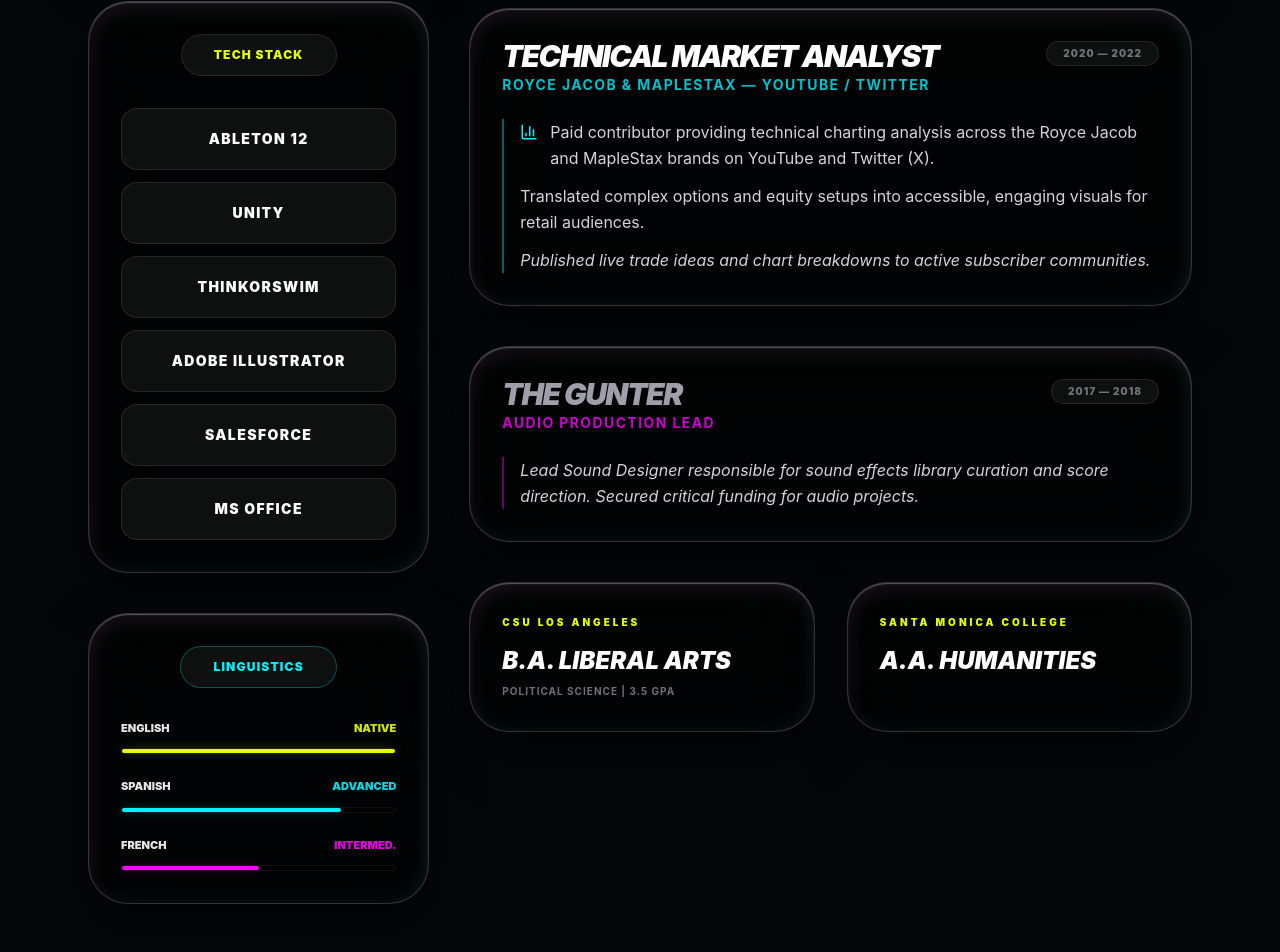
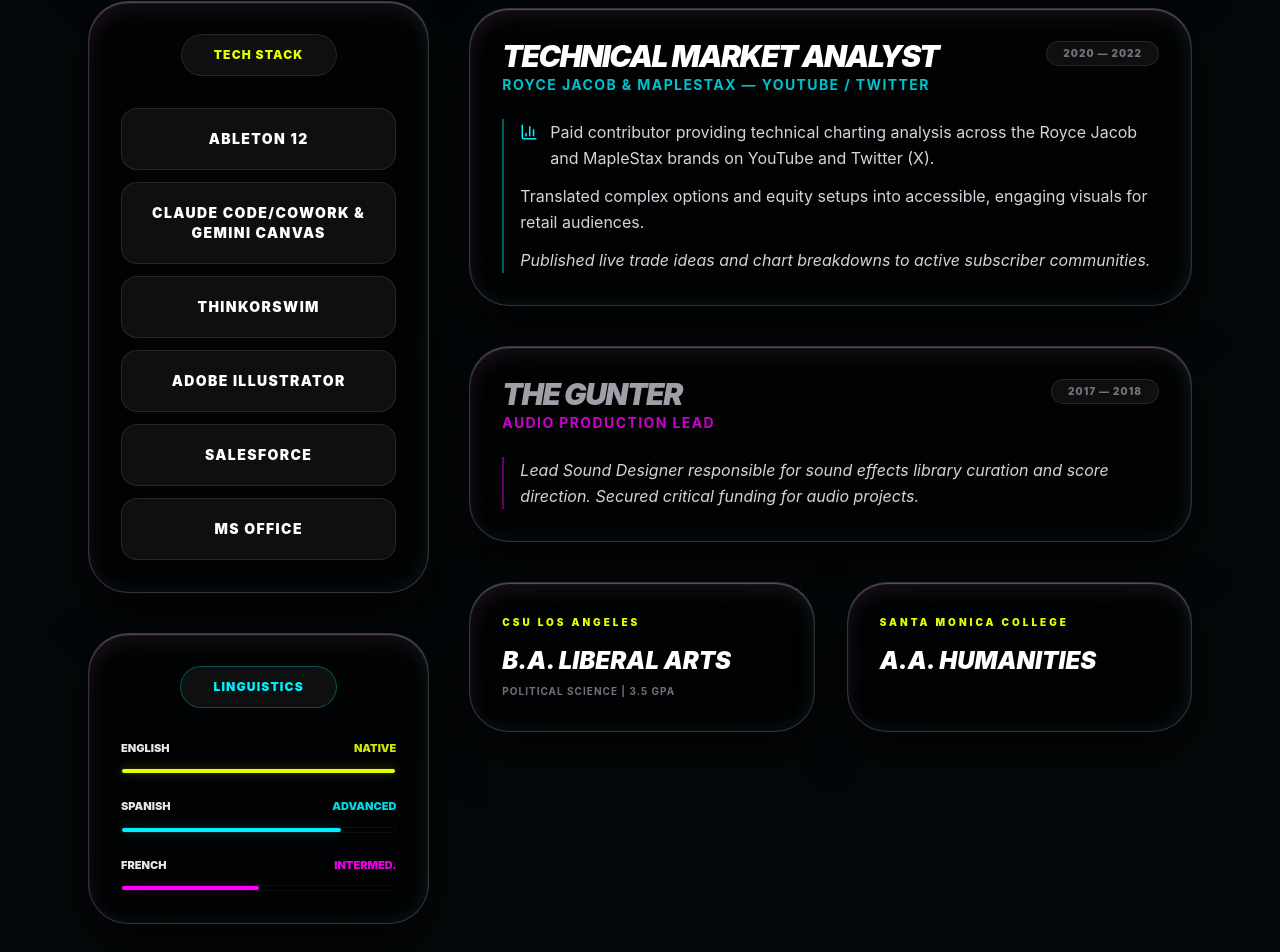
Before and after one commit to dufacci/nicholas-sappington-resume, a React (Vite) app: page / in a window 1280 px wide. Shown: the part 1184-2136 px from the top of the page. Built offline with nearby package versions, Linux system fonts and the light colour scheme; no server answers.

Commit message:
Update tech stack: replace Unity with Claude Code/Cowork & Gemini Canvas

```diff
--- a/src/App.jsx
+++ b/src/App.jsx
@@ -78,7 +78,7 @@
     - Sprint (2014-2017): Assistant Store Manager & Sales Representative. Top 10 business sales in district. Salesforce expert.
     Education: CSU Los Angeles (B.A. Political Science, 3.5 GPA), Santa Monica College (A.A. Humanities).
     Languages: English (Native), Spanish (Advanced), French (Intermediate).
-    Skills: Ableton 12, Unity, ThinkOrSwim, Adobe Illustrator, Salesforce, MS Office.
+    Skills: Ableton 12, Claude Code/Cowork & Gemini Canvas, ThinkOrSwim, Adobe Illustrator, Salesforce, MS Office.
   `;
 
   const personalContext = `
@@ -340,7 +340,7 @@
                 </div>
               </div>
               <div className="grid grid-cols-1 gap-3">
-                {['Ableton 12', 'Unity', 'ThinkOrSwim', 'Adobe Illustrator', 'Salesforce', 'MS Office'].map(p => (
+                {['Ableton 12', 'Claude Code/Cowork & Gemini Canvas', 'ThinkOrSwim', 'Adobe Illustrator', 'Salesforce', 'MS Office'].map(p => (
                   <div key={p} className="bg-white/5 border border-white/10 p-5 rounded-2xl text-center text-sm font-black uppercase tracking-widest hover:border-[#E5FF00] hover:text-[#E5FF00] transition-all cursor-default">
                     {p}
                   </div>
```
